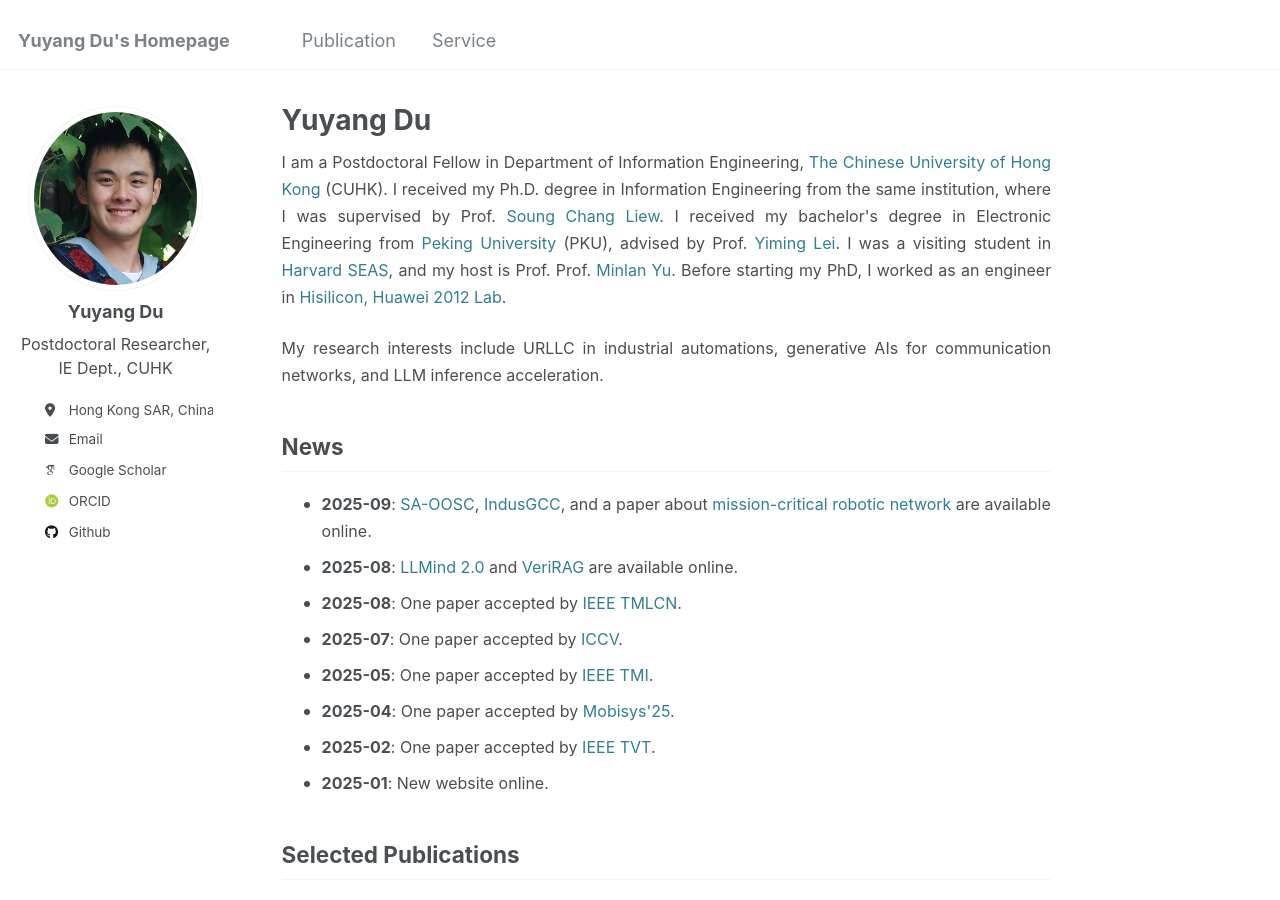
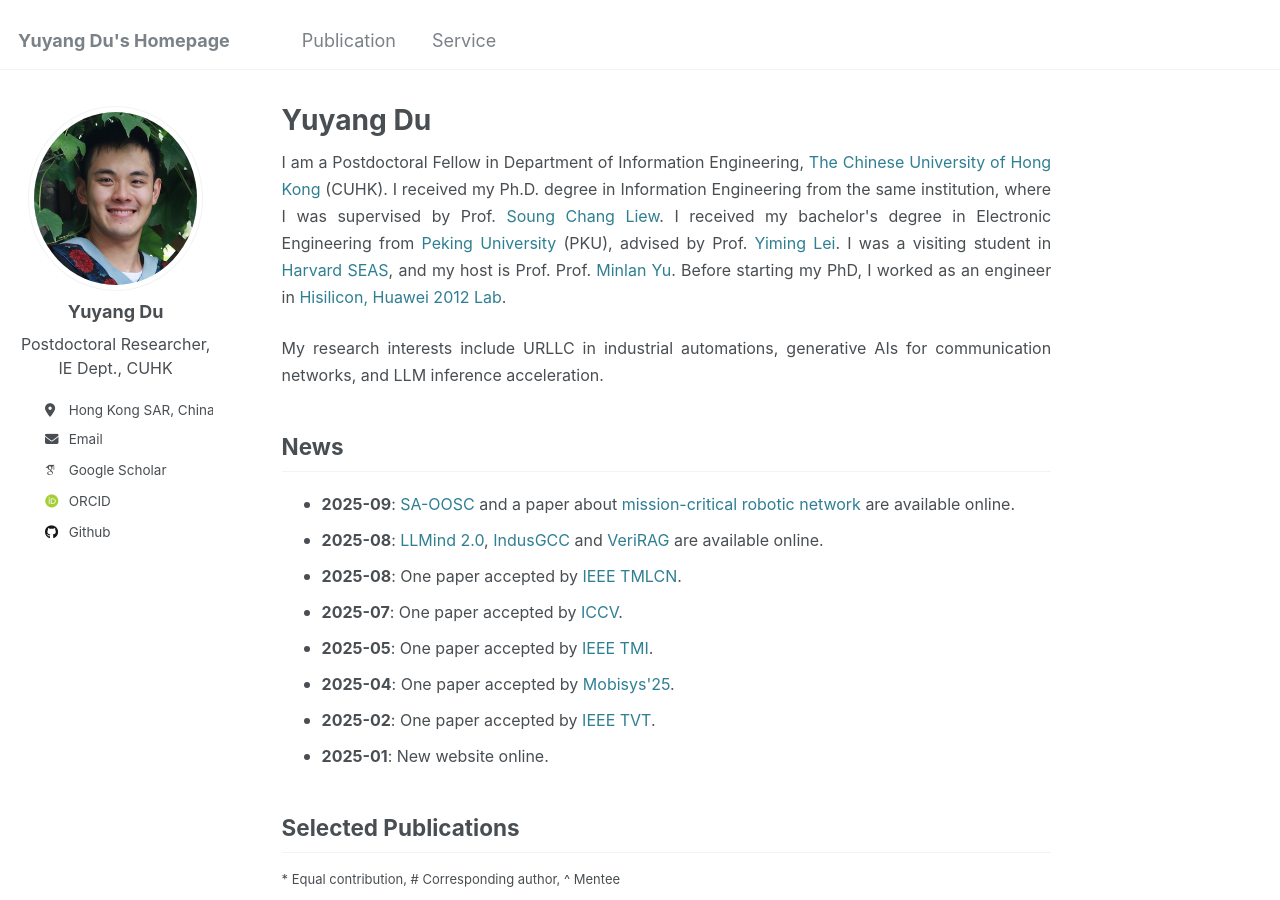
Before and after one commit to yuyangdu01/yuyangdu01.github.io, a Jekyll site: the page built from _pages/about.md, in a window 1280 px wide and 900 px high. Built offline with Jekyll 4.4.1, drawn with Linux system fonts in a browser that asks for light colours; some web fonts are replaced.

Commit message:
Update about.md

```diff
--- a/_pages/about.md
+++ b/_pages/about.md
@@ -19,8 +19,8 @@ a {
 
 News <font size=3></font>
 ------
-* <font size=3><b>2025-09</b>: <a href="https://arxiv.org/abs/2509.07436"> SA-OOSC</a>, <a href="https://arxiv.org/abs/2509.01199"> IndusGCC</a>, and a paper about <a href="https://arxiv.org/abs/2509.06119"> mission-critical robotic network</a> are available online.</font>
-* <font size=3><b>2025-08</b>: <a href="https://arxiv.org/abs/2508.13920"> LLMind 2.0</a> and <a href="https://arxiv.org/abs/2507.15664"> VeriRAG</a> are available online.</font>
+* <font size=3><b>2025-09</b>: <a href="https://arxiv.org/abs/2509.07436"> SA-OOSC</a> and a paper about <a href="https://arxiv.org/abs/2509.06119"> mission-critical robotic network</a> are available online.</font>
+* <font size=3><b>2025-08</b>: <a href="https://arxiv.org/abs/2508.13920"> LLMind 2.0</a>, <a href="https://arxiv.org/abs/2509.01199"> IndusGCC</a> and <a href="https://arxiv.org/abs/2507.15664"> VeriRAG</a> are available online.</font>
 * <font size=3><b>2025-08</b>: One paper accepted by <a href="https://ieeexplore.ieee.org/document/11113346/"> IEEE TMLCN</a>.</font>
 * <font size=3><b>2025-07</b>: One paper accepted by <a href="https://openreview.net/forum?id=H57HtksYpC">ICCV</a>.</font>
 * <font size=3><b>2025-05</b>: One paper accepted by <a href="https://ieeexplore.ieee.org/document/11045720">IEEE TMI</a>.</font>
```
